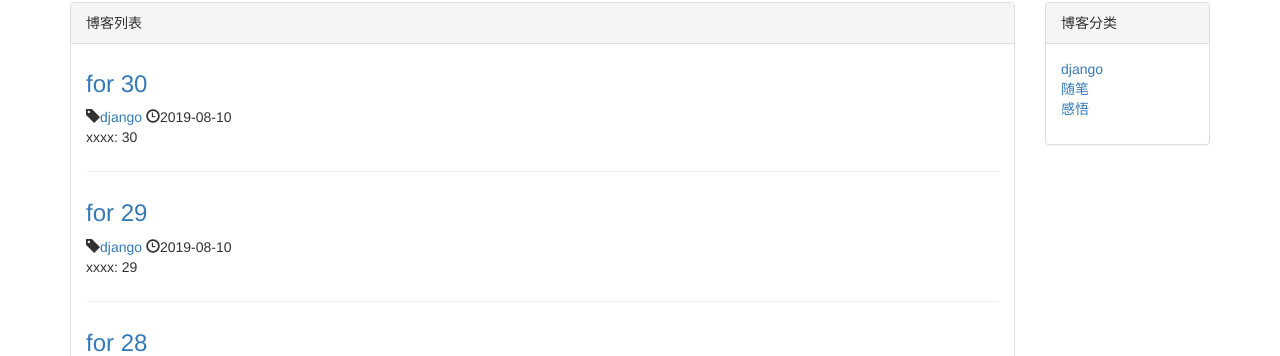
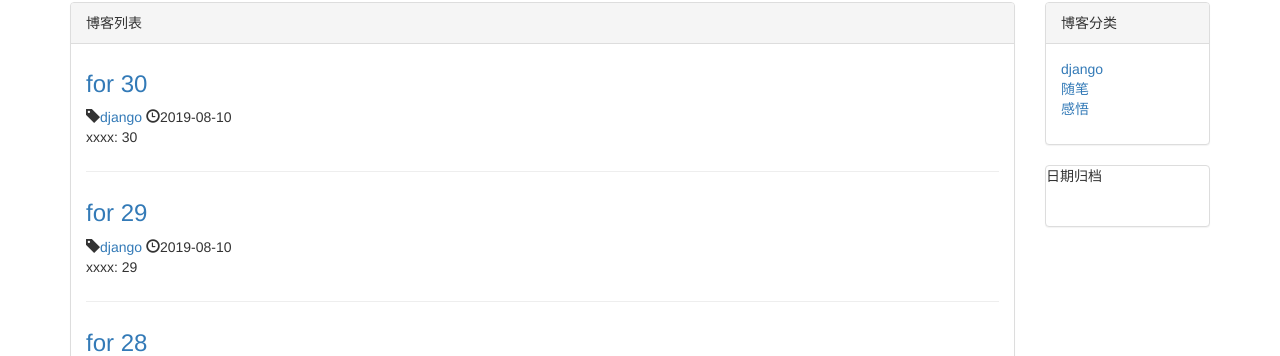
Before and after one commit to sitven/mysite, a Django app: page /blog/ in a window 1280 px wide. Shown: the part 68-424 px from the top of the page. Run offline with Django 3.2, Linux system fonts and the light colour scheme; data comes from the database, SQL or seed files in the repository; some libraries are stand-ins or nearby versions.

Commit message:
博客列表添加归档模块

```diff
--- a/blog/templates/blog/blog_list.html
+++ b/blog/templates/blog/blog_list.html
@@ -85,6 +85,20 @@
                     </ul>
                   </div>
                 </div>
+                <div class="panel panel-default">
+                    <div class="page-heading">日期归档</div>
+                    <div class="panel-body">
+                        <ul>
+                            {% for blog_date in blog_dates %}
+                                <li>
+                                    <a href="{% url 'blog_with_date' blog_date.year blog_date.month %}">
+                                        {{ blog_date|date:"Y年m月" }}
+                                    </a>
+                                </li>
+                            {% endfor %}
+                        </ul>
+                    </div>
+                </div>
             </div>
         </div>
     </div>
```
